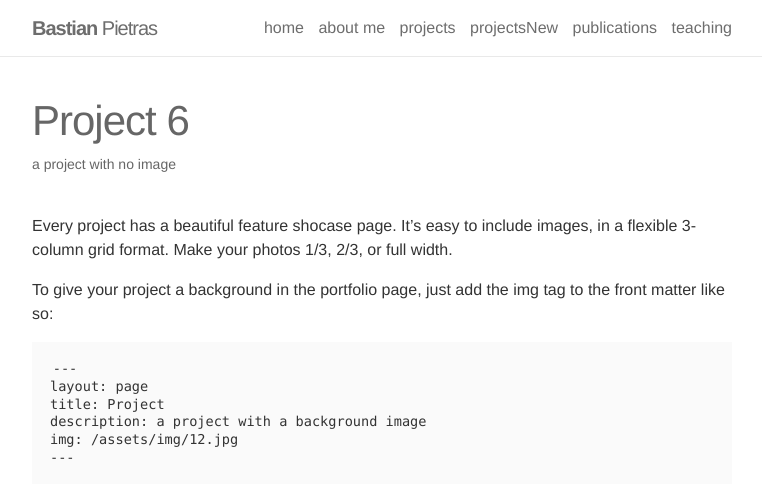
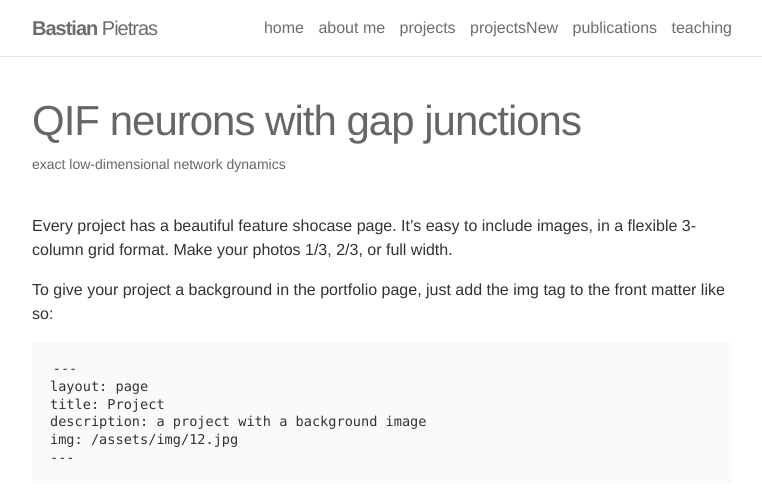
Before and after one commit to BastianPietras/bastianpietras.github.io, a Jekyll site: the page built from _projects/QIFgap.markdown, in a window 1280 px wide and 900 px high, cut to the strip 0-494 px from the top of the window. Shown: the whole strip, without its empty margins (258-1020 px from the left). Built offline with Jekyll 4.4.1, drawn with Linux system fonts in a browser that asks for light colours.

Commit message:
Update and rename 6_project.markdown to QIFgap.markdown

```diff
--- a/_projects/6_project.markdown
+++ b/_projects/QIFgap.markdown
@@ -1,7 +1,7 @@
 ---
 layout: page
-title: Project 6
-description: a project with no image
+title: QIF neurons with gap junctions
+description: exact low-dimensional network dynamics
 img:
 ---
 
```
